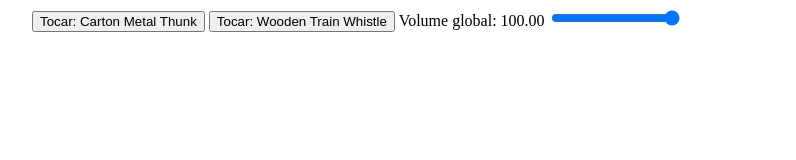
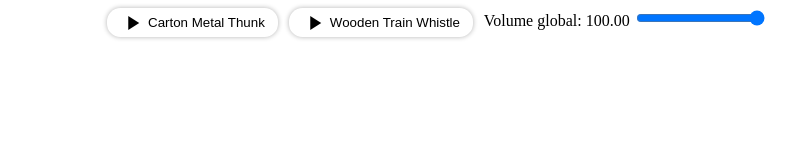
Before and after one commit to marcoswitcel/vector-graphics-and-asteroids, a website with bundled scripts: page public/sample-sounds.html in a window 1280 px wide. Shown: the whole page, without its empty margins (158-954 px from the left). Built offline with nearby package versions, Linux system fonts and the light colour scheme.

Commit message:
atualizando UI

```diff
--- a/public/sample-sounds.html
+++ b/public/sample-sounds.html
@@ -9,7 +9,7 @@
     <style>
         .container {
             width: 100%;
-            max-width: 900px;
+            max-width: 750px;
             margin: auto;
         }
         .list {
@@ -19,7 +19,7 @@
             padding: 1em;
             list-style: none;
             border-radius: 1em;
-            box-shadow: 0 0 5px rgba(0, 0, 0, .1);
+            box-shadow: 0 0 5px rgba(0, 0, 0, .3);
             margin-bottom: 1em;
         }
         .list span {
@@ -30,16 +30,23 @@
             height: 1em;
             border-radius: 0.1em;
         }
+        button {
+            background-color: transparent;
+            padding: 0.2em 1em;
+            margin: 0 0.5em 0 0;
+            cursor: pointer;
+            border: none;
+            border-radius: 1em;
+            box-shadow: 0 0 5px rgba(0, 0, 0, .3);
+        }
+        button i {
+            vertical-align: middle;
+        }
         .list-item-component button {
             padding: 0;
             margin: 0;
             float: right;
-            background-color: transparent;
-            border: none;
-            cursor: pointer;
-        }
-        .list-item-component button i {
-            vertical-align: middle;
+            box-shadow: none;
         }
     </style>
 </head>
@@ -47,8 +54,8 @@
     <script type="module" src="./dist/index-sample-sounds.js"></script>
     <div class="container">
         <div class="controls">
-            <button id="cartoonMetalThunk" type="button">Tocar: Carton Metal Thunk</button>
-            <button id="woodenTrainWhistle" type="button">Tocar: Wooden Train Whistle</button>
+            <button id="cartoonMetalThunk" type="button"><i class="material-icons">play_arrow</i> Carton Metal Thunk</button>
+            <button id="woodenTrainWhistle" type="button"><i class="material-icons">play_arrow</i> Wooden Train Whistle</button>
             <label>
                 Volume global: <span id="displayVolume"></span>
                 <input type="range" name="globalVolume" id="globalVolume" value="1" min="0" max="1" step="0.05">
```
